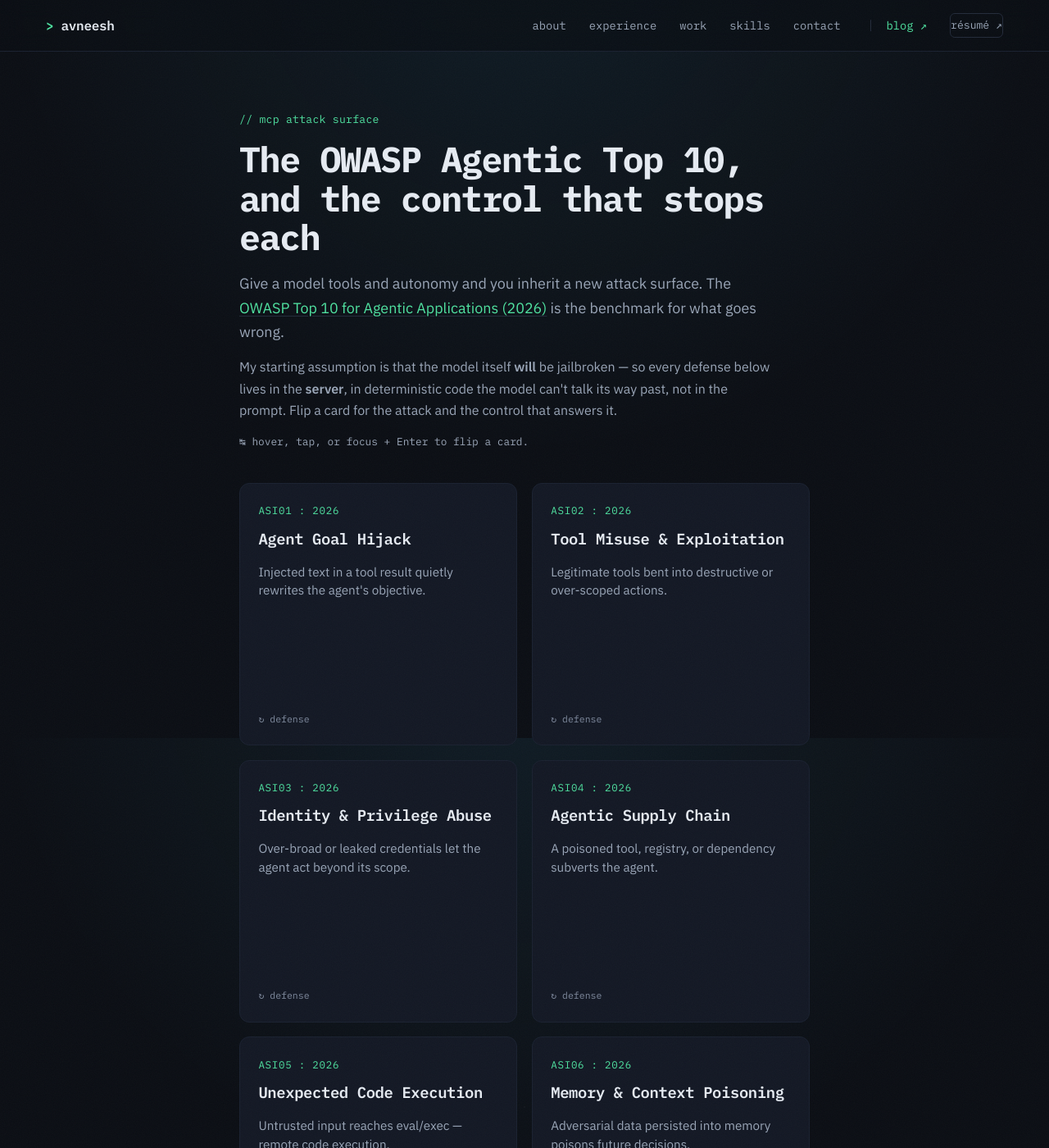
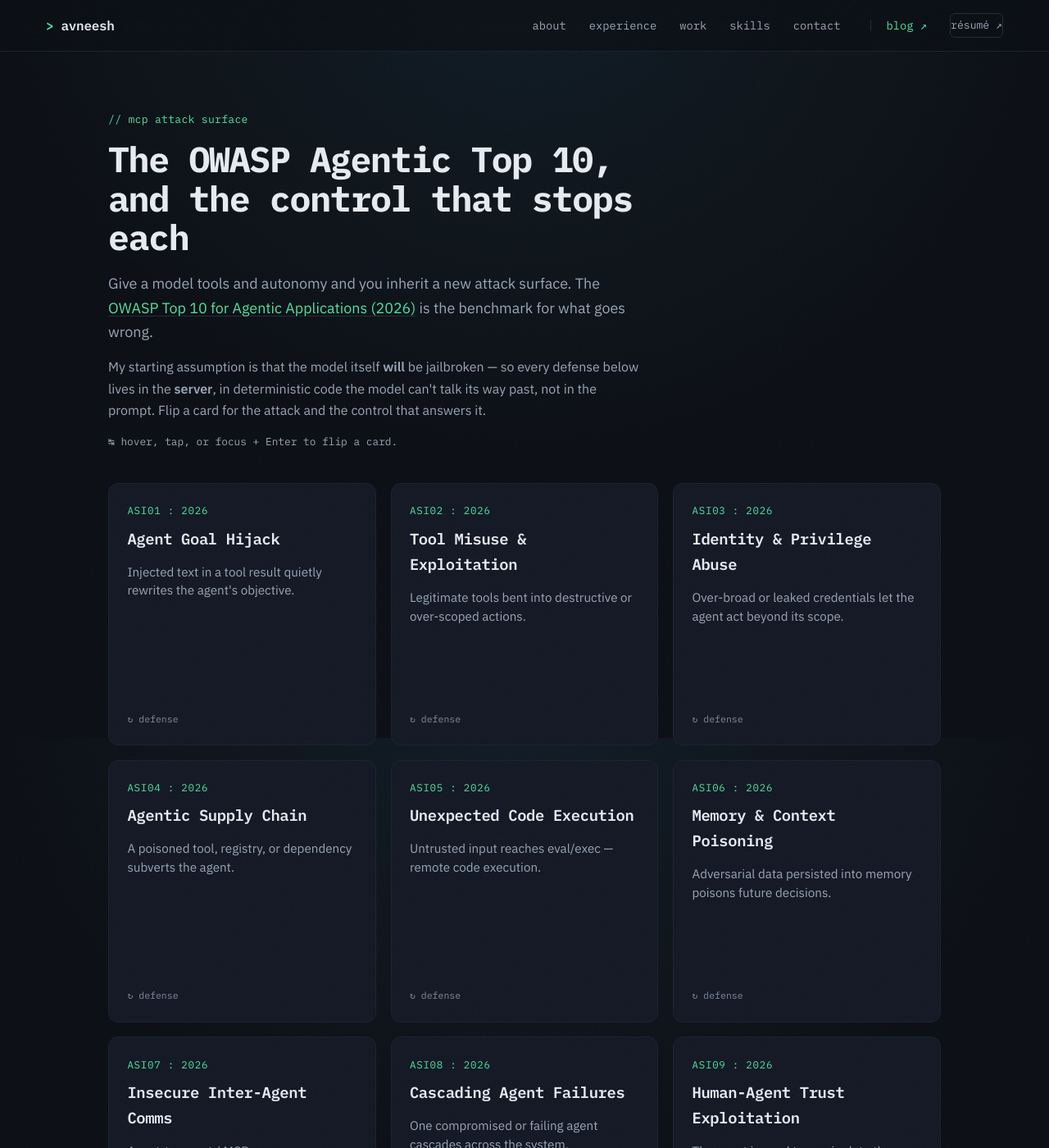
Before and after one commit to agileAlligator/Portfolio-Page, a Jekyll site: the page built from owasp-top-10.html, in a window 1280 px wide and 1400 px high. Shown: the whole window at 82% size. Built offline with Jekyll 4.4.1, drawn with Linux system fonts in a browser that asks for light colours.

Commit message:
OWASP page: 3-column grid on desktop (2 / 1 on smaller screens)
Widen the content column on this page and set an explicit 3-up grid.

Co-Authored-By: Claude Opus 4.8 (1M context) <noreply@anthropic.com>

```diff
--- a/assets/owasp.css
+++ b/assets/owasp.css
@@ -19,12 +19,17 @@
 .owasp-hint { font-family: var(--mono); font-size: 0.8rem; color: var(--ink-faint); }
 
 /* grid */
+/* widen the content column on this page only (default is 760px) so 3 cards fit */
+.content { max-width: 1080px; }
+
 .asi-grid {
 	display: grid;
-	grid-template-columns: repeat(auto-fill, minmax(300px, 1fr));
+	grid-template-columns: repeat(3, 1fr);
 	gap: 1.1rem;
 	margin: 2.5rem 0 1rem;
 }
+@media (max-width: 860px) { .asi-grid { grid-template-columns: repeat(2, 1fr); } }
+@media (max-width: 560px) { .asi-grid { grid-template-columns: 1fr; } }
 
 /* card = a button so it's keyboard-operable */
 .asi-card {
@@ -112,9 +117,8 @@
 .asi-back .asi-defense { color: var(--ink-dim); font-size: 0.86rem; line-height: 1.5; }
 .asi-back .asi-code { margin-bottom: 0.2rem; }
 
-@media (max-width: 480px) {
-	.asi-grid { grid-template-columns: 1fr; }
-	.asi-card { height: 300px; }
+@media (max-width: 560px) {
+	.asi-card { height: 290px; }
 }
 
 /* motion-safe: instant flip for reduced-motion users */
```
